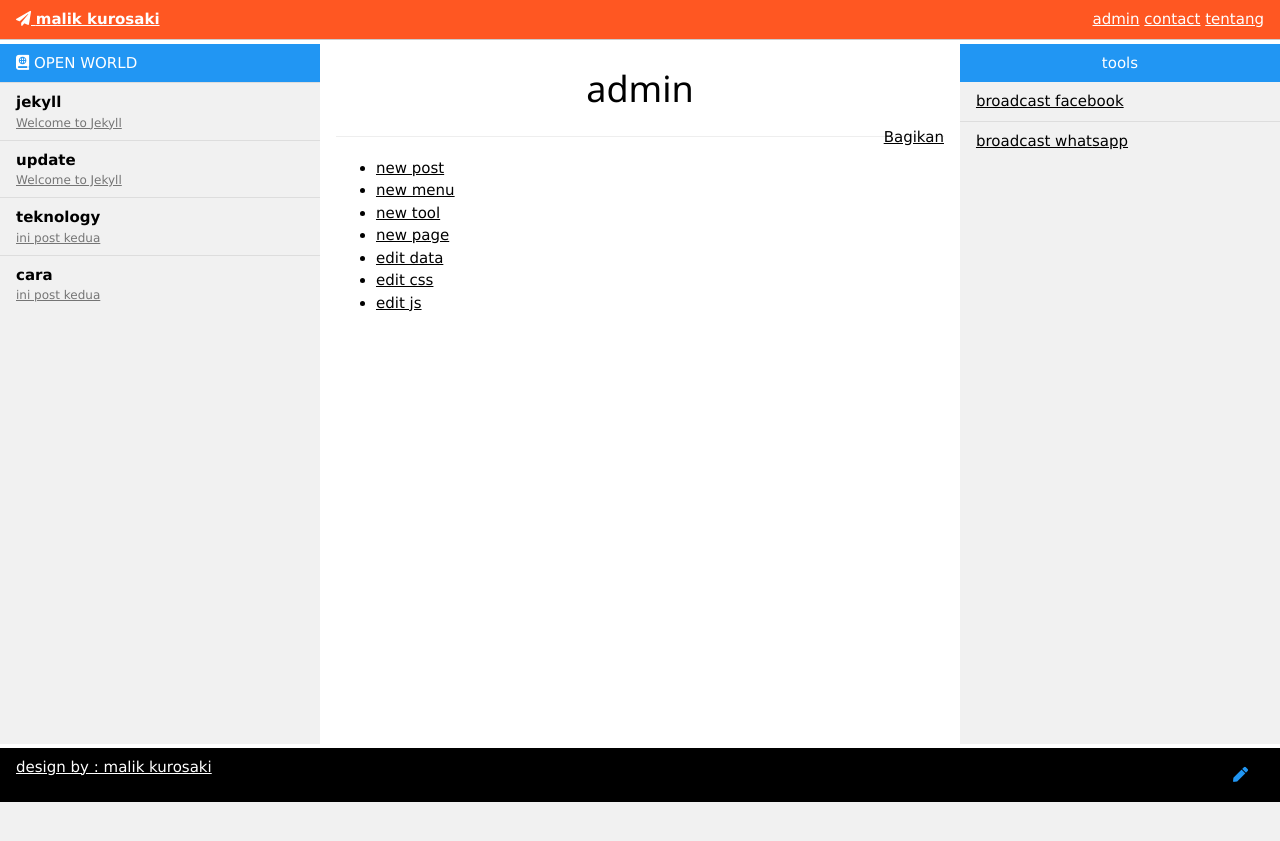
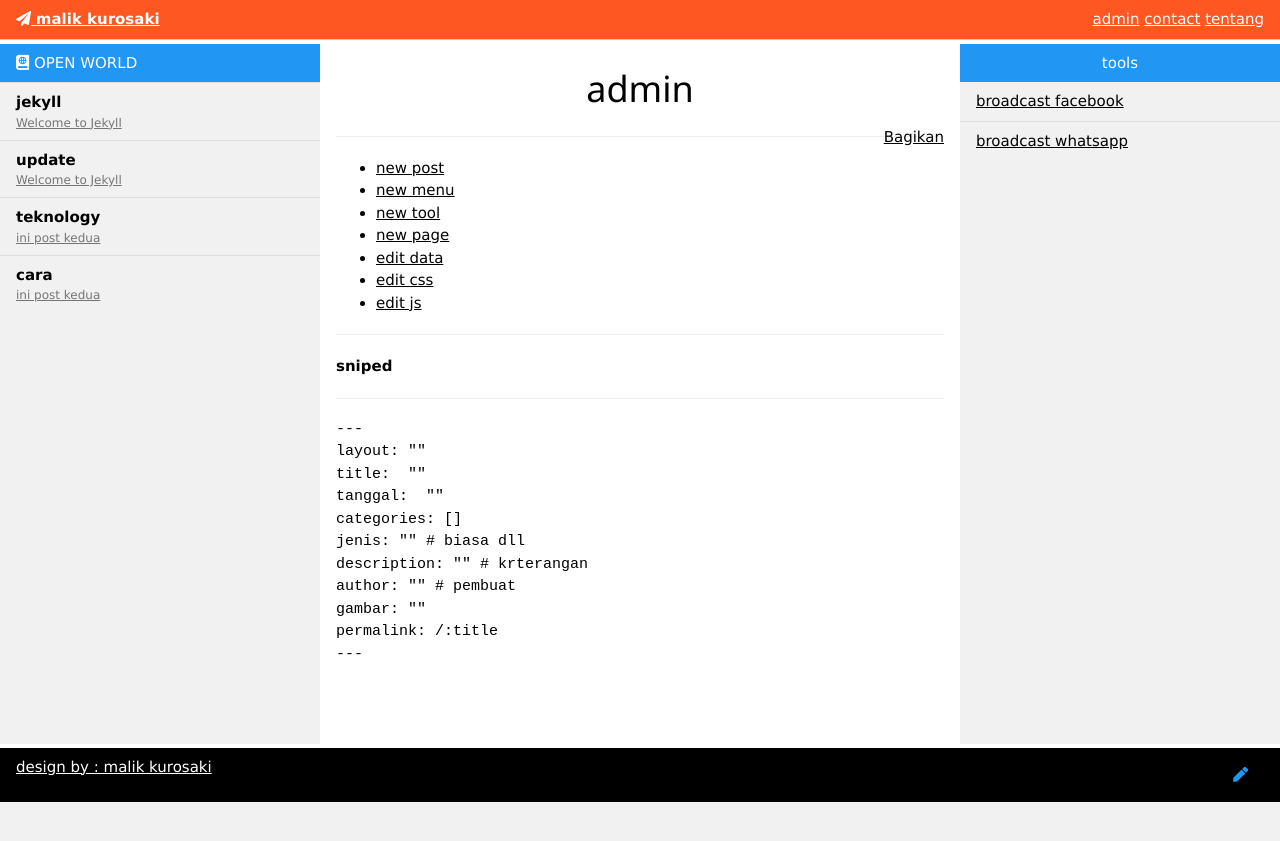
Before and after one commit to malikkurosaki/malikkurosaki, a Jekyll site: the page built from _menus/admin.md, in a window 1280 px wide. Shown: the top 841 px of the page. Built offline with Jekyll 4.4.1, drawn with Linux system fonts in a browser that asks for light colours.

Commit message:
tambah sniped

````diff
--- a/_menus/admin.md
+++ b/_menus/admin.md
@@ -11,3 +11,23 @@ permalink: "admin"
 - [edit data](https://github.com/malikkurosaki/malikkurosaki.github.io/edit/master/_data/pengaturan.yml)
 - [edit css](https://github.com/malikkurosaki/malikkurosaki.github.io/edit/master/assets/css/malik.css)
 - [edit js](https://github.com/malikkurosaki/malikkurosaki.github.io/edit/master/assets/js/malik.js)
+
+---
+
+__sniped__
+
+---
+
+```
+---
+layout: ""
+title:  ""
+tanggal:  ""
+categories: []
+jenis: "" # biasa dll
+description: "" # krterangan
+author: "" # pembuat
+gambar: ""
+permalink: /:title
+---
+```
````
